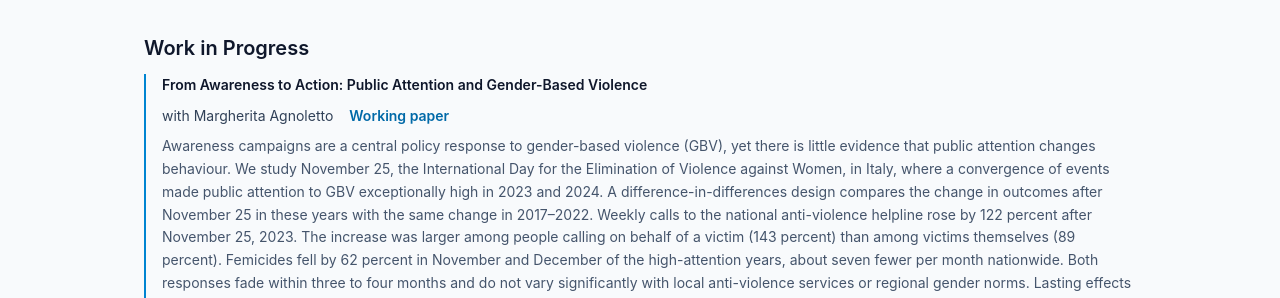
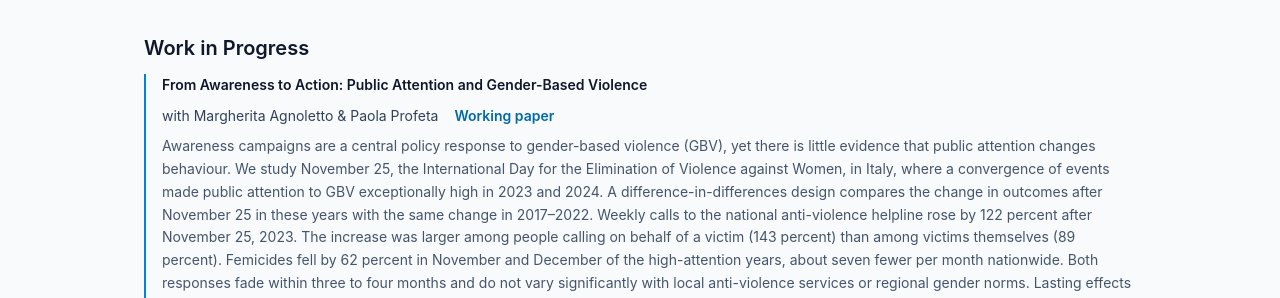
Before and after one commit to repettomartina95-gif/marti-app, a Jekyll site: the page built from research.md, in a window 1280 px wide. Shown: the part 1360-1658 px from the top of the page. Built offline with Jekyll 4.4.1, drawn with Linux system fonts in a browser that asks for light colours.

Commit message:
Add Paola Profeta as coauthor on GBV working paper
Co-Authored-By: Claude Opus 4.7 <noreply@anthropic.com>

```diff
--- a/_data/en.yml
+++ b/_data/en.yml
@@ -54,7 +54,7 @@ research:
     title: Work in Progress
     papers:
       - name: "From Awareness to Action: Public Attention and Gender-Based Violence"
-        coauthors: "with Margherita Agnoletto"
+        coauthors: "with Margherita Agnoletto & Paola Profeta"
         link: "/assets/files/GBV.pdf"
         link_text: "Working paper"
         description: |
--- a/cv.md
+++ b/cv.md
@@ -148,7 +148,7 @@ permalink: /cv/
       <div class="space-y-2 text-sm text-slate-800">
         <p>
           <span class="italic">“From Awareness to Action: Public Attention and Gender-Based Violence”</span>
-          (with Margherita Agnoletto).
+          (with Margherita Agnoletto &amp; Paola Profeta).
           <a href="{{ '/assets/files/GBV.pdf' | relative_url }}" class="ml-2 font-semibold text-sky-700 hover:underline" target="_blank" rel="noopener noreferrer">Working paper</a>
         </p>
         <p class="text-slate-600 leading-relaxed">
```
